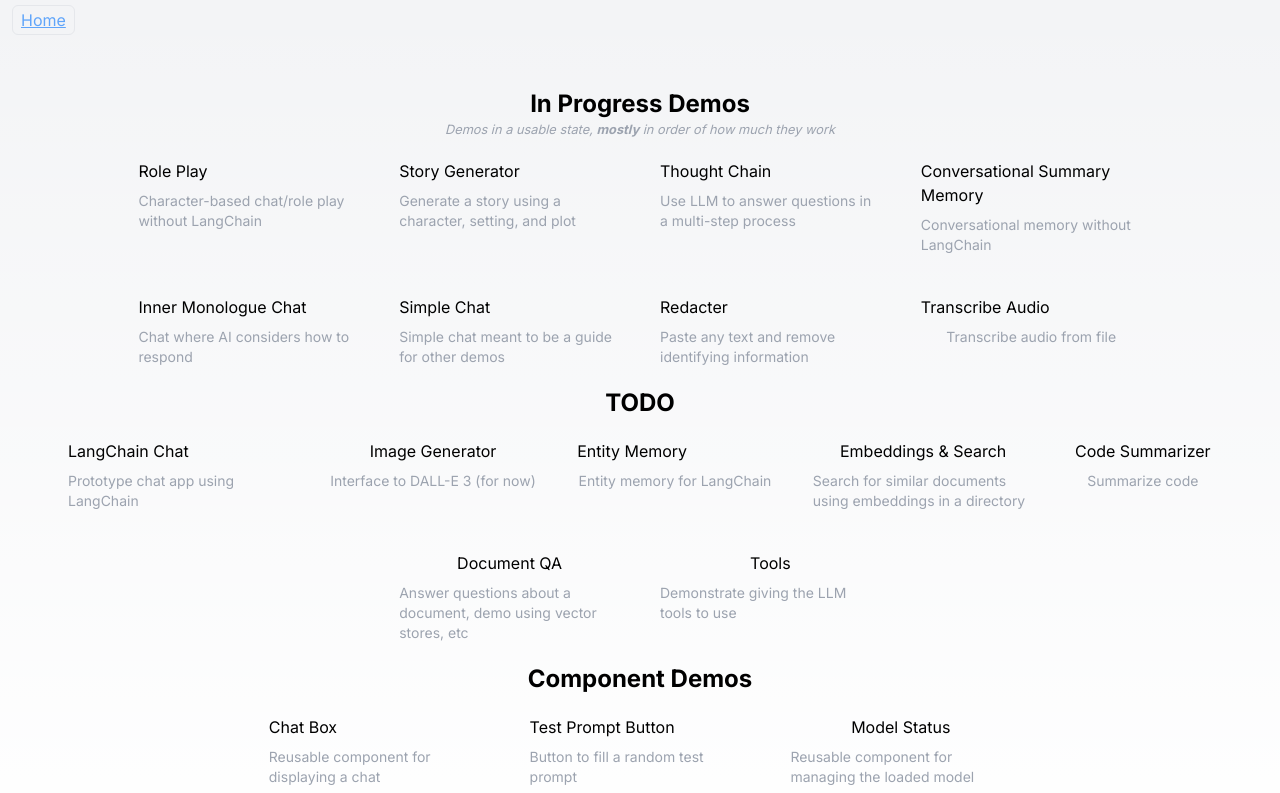
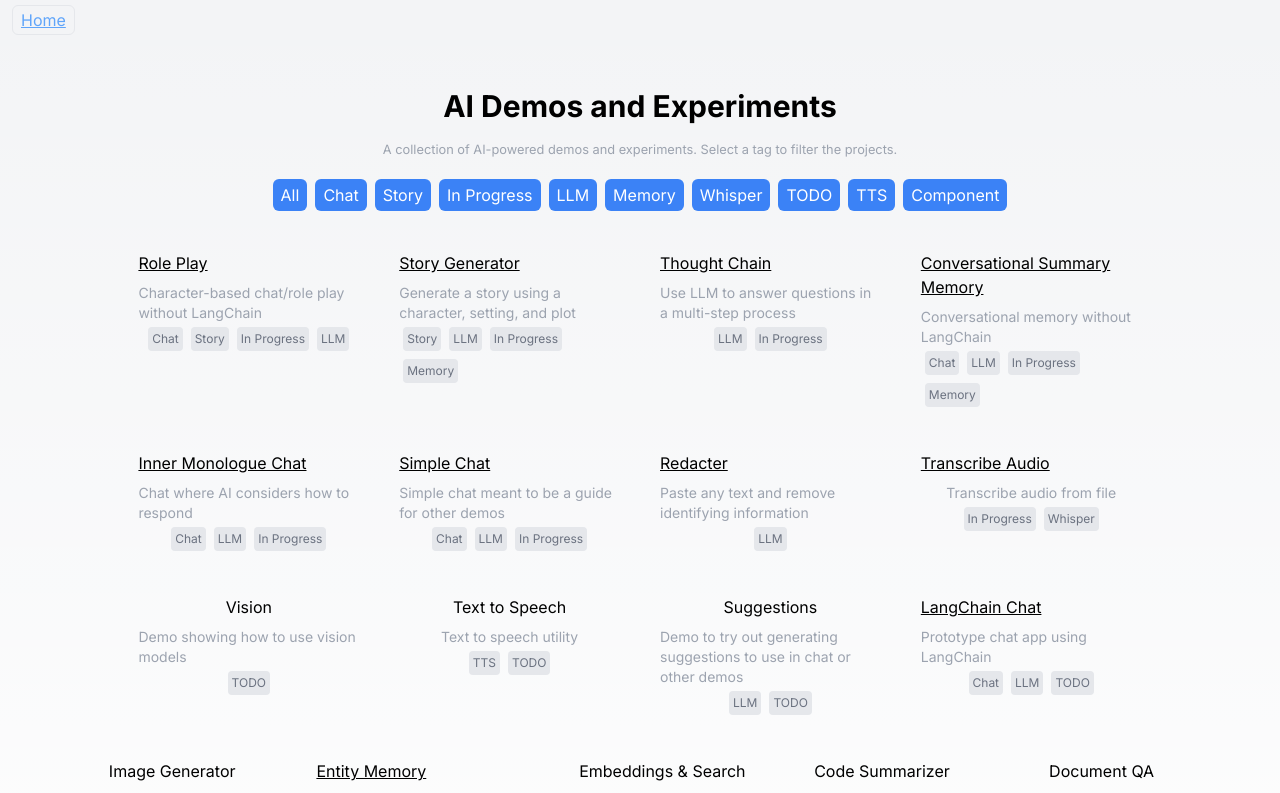
Before and after one commit to parsehex/ai-experiments, a Next.js app: page / in a window 1280 px wide. Shown: the top 793 px of the page. Built offline with nearby package versions, Linux system fonts and the light colour scheme.

Commit message:
update styles, redo home page

```diff
--- a/src/app/page.tsx
+++ b/src/app/page.tsx
@@ -1,26 +1,171 @@
-const Item = ({
-	title,
-	description,
-	href,
-}: {
+'use client';
+import React, { useState } from 'react';
+
+type ItemProps = {
 	title: string;
 	description: string;
 	href?: string;
-}) => (
+	tags?: string[];
+};
+
+const demos: ItemProps[] = [
+	{
+		title: 'Role Play',
+		description: 'Character-based chat/role play without LangChain',
+		href: '/role-play',
+		tags: ['Chat', 'Story', 'In Progress', 'LLM'],
+	},
+	{
+		title: 'Story Generator',
+		description: 'Generate a story using a character, setting, and plot',
+		href: '/story-generator',
+		tags: ['Story', 'LLM', 'In Progress', 'Memory'],
+	},
+	{
+		title: 'Thought Chain',
+		description: 'Use LLM to answer questions in a multi-step process',
+		href: '/thought-chain',
+		// inspiration: https://old.reddit.com/r/LocalLLaMA/comments/17fmhcb/
+		tags: ['LLM', 'In Progress'],
+	},
+	{
+		title: 'Conversational Summary Memory',
+		description: 'Conversational memory without LangChain',
+		href: '/conversational-summary',
+		tags: ['Chat', 'LLM', 'In Progress', 'Memory'],
+	},
+	{
+		title: 'Inner Monologue Chat',
+		description: 'Chat where AI considers how to respond',
+		href: '/inner-monologue',
+		tags: ['Chat', 'LLM', 'In Progress'],
+	},
+	{
+		title: 'Simple Chat',
+		description: 'Simple chat meant to be a guide for other demos',
+		href: '/simple-chat',
+		tags: ['Chat', 'LLM', 'In Progress'],
+	},
+	{
+		title: 'Redacter',
+		description: 'Paste any text and remove identifying information',
+		href: '/redacter',
+		tags: ['LLM'],
+	},
+	{
+		title: 'Transcribe Audio',
+		description: 'Transcribe audio from file',
+		href: '/transcribe-audio',
+		tags: ['In Progress', 'Whisper'],
+	},
+	{
+		title: 'Vision',
+		description: 'Demo showing how to use vision models',
+		// href: '/vision',
+		tags: ['TODO'],
+	},
+	{
+		title: 'Text to Speech',
+		description: 'Text to speech utility',
+		// href: '/text-to-speech',
+		tags: ['TTS', 'TODO'],
+	},
+	{
+		title: 'Suggestions',
+		description:
+			'Demo to try out generating suggestions to use in chat or other demos',
+		// href: '/suggestions',
+		tags: ['LLM', 'TODO'],
+	},
+	{
+		title: 'LangChain Chat',
+		description: 'Prototype chat app using LangChain',
+		href: '/langchain-chat',
+		tags: ['Chat', 'LLM', 'TODO'],
+	},
+	{
+		title: 'Image Generator',
+		description: 'Interface to DALL-E 3 (for now)',
+		// href: '/image-generator',
+		tags: ['TODO'],
+	},
+	{
+		title: 'Entity Memory',
+		description: 'Entity memory for LangChain',
+		href: '/entity-memory',
+		tags: ['Chat', 'LLM', 'TODO'],
+	},
+	{
+		title: 'Embeddings & Search',
+		description: 'Search for similar documents using embeddings in a directory',
+		// href: '/embeddings-search',
+		tags: ['LLM', 'TODO'],
+	},
+	{
+		title: 'Code Summarizer',
+		description: 'Summarize code',
+		// href: '/code-summarizer',
+		tags: ['LLM', 'TODO'],
+	},
+	{
+		title: 'Document QA',
+		description:
+			'Answer questions about a document, demo using vector stores, etc',
+		// href: '/document-qa',
+		tags: ['LLM', 'TODO'],
+	},
+	{
+		title: 'Tools',
+		description: 'Demonstrate giving the LLM tools to use',
+		// href: '/tools',
+		tags: ['LLM', 'TODO'],
+	},
+	{
+		title: 'Chat Box',
+		description: 'Reusable component for displaying a chat',
+		href: '/chatbox-demo',
+		tags: ['Component'],
+	},
+	{
+		title: 'Test Prompt Button',
+		description: 'Button to fill a random test prompt',
+		href: '/test-prompts',
+		tags: ['Component'],
+	},
+	{
+		title: 'Model Status',
+		description: 'Reusable component for managing the loaded model',
+		href: '/model-status',
+		tags: ['Component'],
+	},
+];
+
+const Item: React.FC<ItemProps> = ({ title, description, href, tags }) => (
 	<li
 		className="flex items-center justify-start flex-col p-2 m-3 grow"
 		style={{ maxWidth: '20%', minWidth: '150px' }}
 	>
 		{href ? (
-			<a className="block w-full" href={href}>
+			<a className="block w-full underline" href={href}>
 				{title}
 			</a>
 		) : (
 			<span>{title}</span>
 		)}
 		<span className="text-sm text-gray-400 mt-2">{description}</span>
+		<div className="flex flex-wrap">
+			{tags?.map((tag) => (
+				<span
+					className="text-xs text-gray-500 m-1 p-1 bg-gray-200 rounded"
+					key={`${title}-${tag}`}
+				>
+					{tag}
+				</span>
+			))}
+		</div>
 	</li>
 );
+
 const List = ({
 	children,
 	title,
@@ -45,109 +190,56 @@ const List = ({
 );
 
 export default function Home() {
+	const [selectedTag, setSelectedTag] = useState<string>('All');
+
+	// Extract all unique tags from the demos for the filtering options
+	const allTags = Array.from(new Set(demos.flatMap((demo) => demo.tags)));
+
+	// Filter demos based on the selected tag
+	const filteredDemos = demos.filter(
+		(demo) => selectedTag === 'All' || demo.tags?.includes(selectedTag)
+	);
+
 	return (
 		<main className="flex min-h-screen flex-col items-center p-12">
+			<h3 className="text-3xl font-bold mb-4">AI Demos and Experiments</h3>
+			<small className="text-gray-400 mb-4">
+				A collection of AI-powered demos and experiments. Select a tag to filter
+				the projects.
+			</small>
+			<div className="flex flex-wrap justify-center mb-4">
+				<button
+					className={`basic m-1 p-1 ${
+						selectedTag === 'All' ? 'bg-blue-600' : 'bg-blue-500'
+					}`}
+					onClick={() => setSelectedTag('All')}
+				>
+					All
+				</button>
+				{allTags.map(
+					(tag) =>
+						tag && (
+							<button
+								key={tag}
+								className={`basic m-1 p-1 ${
+									selectedTag === tag ? 'bg-blue-600' : 'bg-blue-500'
+								}`}
+								onClick={() => setSelectedTag(tag)}
+							>
+								{tag}
+							</button>
+						)
+				)}
+			</div>
 			<List
-				title="In Progress Demos"
-				description="Demos in a usable state, <b>mostly</b> in order of how much they work"
+			// title="AI Demos and Experiments"
+			// description="A collection of AI-powered demos and experiments. Select a tag to filter the projects."
 			>
-				<Item
-					title="Role Play"
-					description="Character-based chat/role play without LangChain"
-					href="/role-play"
-				/>
-				<Item
-					title="Story Generator"
-					description="Generate a story using a character, setting, and plot"
-					href="/story-generator"
-				/>
-				<Item
-					title="Thought Chain"
-					description="Use LLM to answer questions in a multi-step process"
-					href="/thought-chain"
-					// inspiration: https://old.reddit.com/r/LocalLLaMA/comments/17fmhcb/
-				/>
-				<Item
-					title="Conversational Summary Memory"
-					description="Conversational memory without LangChain"
-					href="/conversational-summary"
-				/>
-				<Item
-					title="Inner Monologue Chat"
-					description="Chat where AI considers how to respond"
-					href="/inner-monologue"
-				/>
-				<Item
-					title="Simple Chat"
-					description="Simple chat meant to be a guide for other demos"
-					href="/simple-chat"
-				/>
-				<Item
-					title="Redacter"
-					description="Paste any text and remove identifying information"
-					href="/redacter"
-				/>
-				<Item
-					title="Transcribe Audio"
-					description="Transcribe audio from file"
-					href="/transcribe-audio"
-				/>
+				{filteredDemos.map((demo) => (
+					<Item key={demo.title} {...demo} />
+				))}
 			</List>
-			<List title="TODO">
-				<Item
-					title="LangChain Chat"
-					description="Prototype chat app using LangChain"
-					href="/langchain-chat"
-				/>
-				<Item
-					title="Image Generator"
-					description="Interface to DALL-E 3 (for now)"
-					// href="/image-generator"
-				/>
-				<Item
-					title="Entity Memory"
-					description="Entity memory for LangChain"
-					href="/entity-memory"
-				/>
-				<Item
-					title="Embeddings & Search"
-					description="Search for similar documents using embeddings in a directory"
-				/>
-				<Item
-					title="Code Summarizer"
-					description="Summarize code"
-					// href="/code-summarizer"
-				/>
-				<Item
-					title="Document QA"
-					description="Answer questions about a document, demo using vector stores, etc"
-					// href="/document-qa"
-				/>
-				{/* After: Make library to allow using different LLMs that works across the different demos */}
-				<Item
-					title="Tools"
-					description="Demonstrate giving the LLM tools to use"
-				/>
-			</List>
-			<List title="Component Demos">
-				<Item
-					title="Chat Box"
-					description="Reusable component for displaying a chat"
-					href="/chatbox-demo"
-					// TODO NOTES: add some options and make the options configurable on the page
-				/>
-				<Item
-					title="Test Prompt Button"
-					description="Button to fill a random test prompt"
-					href="/test-prompts"
-				/>
-				<Item
-					title="Model Status"
-					description="Reusable component for managing the loaded model"
-					// TODO NOTES: by default if model is loaded, show as just a green dot. if model is loading, show as a yellow dot. if model is not loaded, show as a red dot. hover to reveal a menu for choosing a model to load.
-					//   make a standalone demo first, then make it a component to be added to other pages
-				/>
-			</List>
+			{/* ... Any other sections you want to include ... */}
 		</main>
 	);
 }
--- a/src/components/HoverMenuButton.tsx
+++ b/src/components/HoverMenuButton.tsx
@@ -87,7 +87,7 @@ const HoverMenuButton: React.FC<HoverMenuButtonProps> = ({
 			onMouseEnter={() => setShowMenu(true)}
 			onMouseLeave={() => setShowMenu(false)}
 		>
-			<button ref={buttonRef} onClick={handleClick} className="mx-3">
+			<button ref={buttonRef} onClick={handleClick} className="basic mx-3">
 				{label}
 			</button>
 			{showMenu && (
```
Also changed, not shown: src/app/story-generator/page.tsx (+34 -19 lines).
